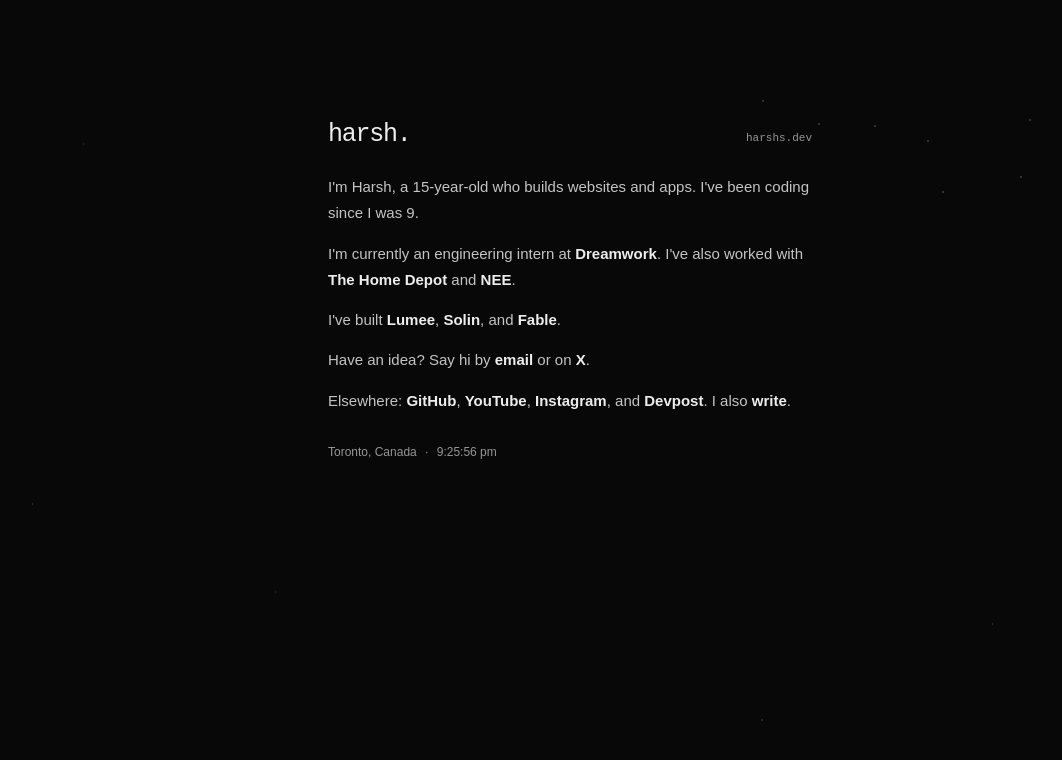
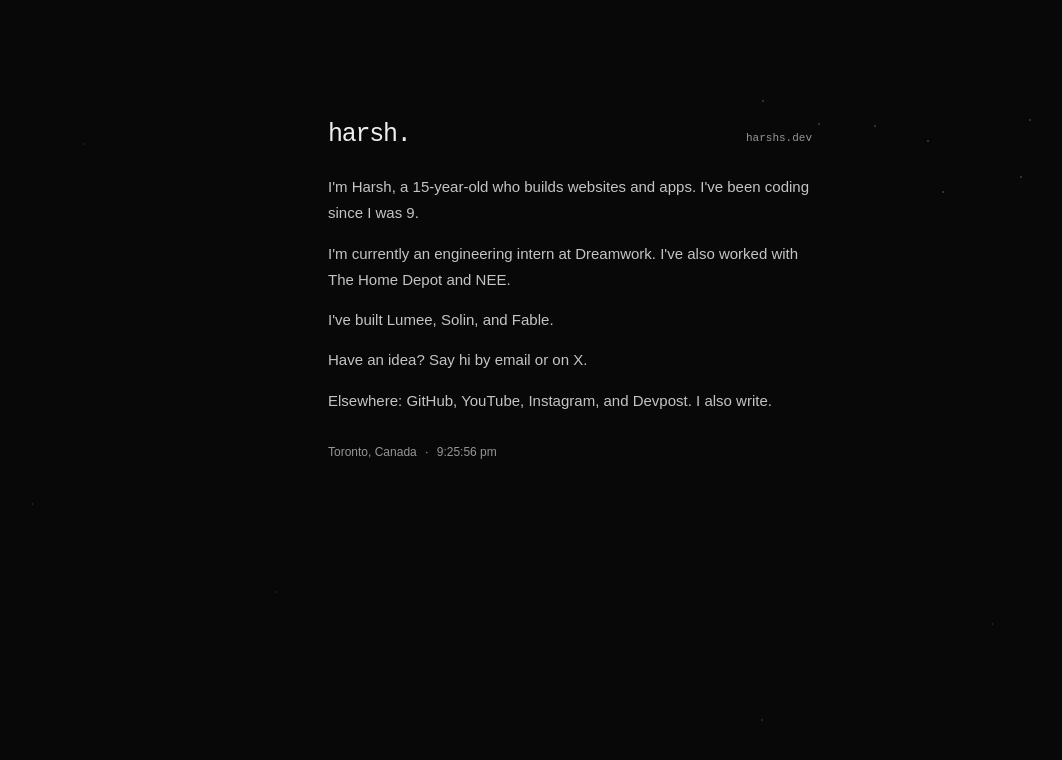
Before and after one commit to GreenKeewi/bio, a Next.js app: page / in a window 1280 px wide. Shown: the top 760 px of the page, without its empty margins (70-1132 px from the left). Built offline with nearby package versions, Linux system fonts and the light colour scheme.

Commit message:
Let inline links blend into surrounding text

```diff
--- a/app/globals.css
+++ b/app/globals.css
@@ -162,8 +162,8 @@
 .home-copy p + p { margin-top: 14px; }
 
 .inline-link {
-  color: var(--ink);
-  font-weight: 600;
+  color: inherit;
+  font-weight: inherit;
 }
 
 .home-footer {
```
